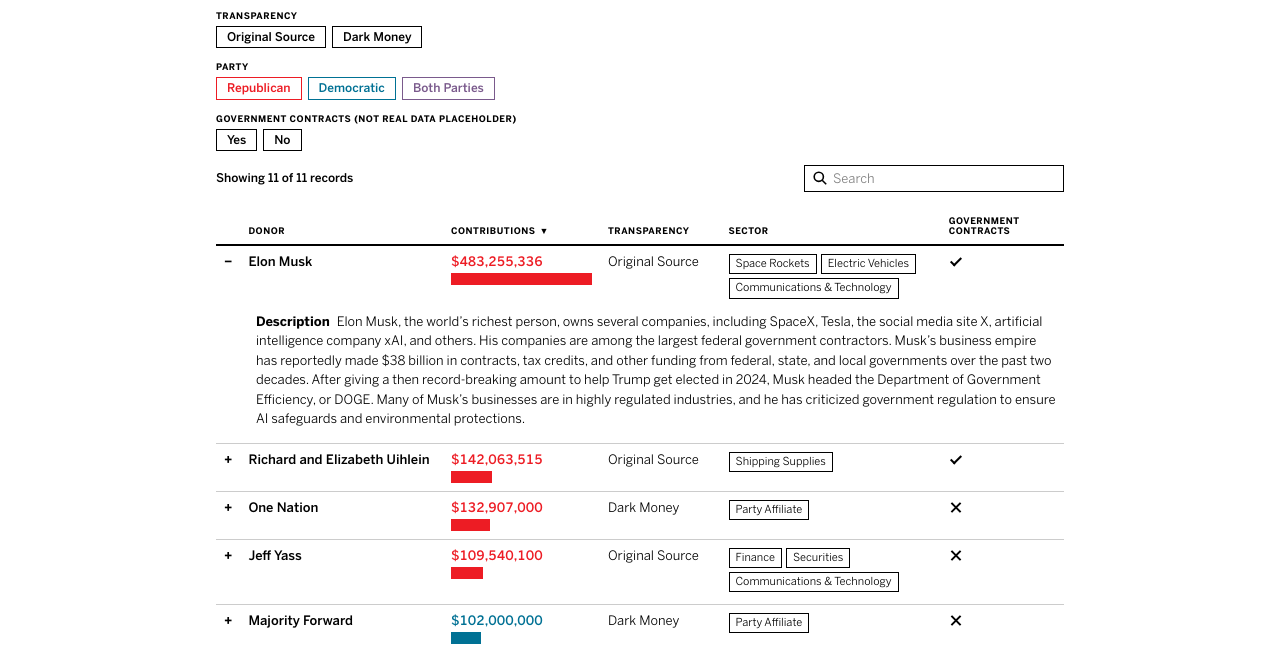
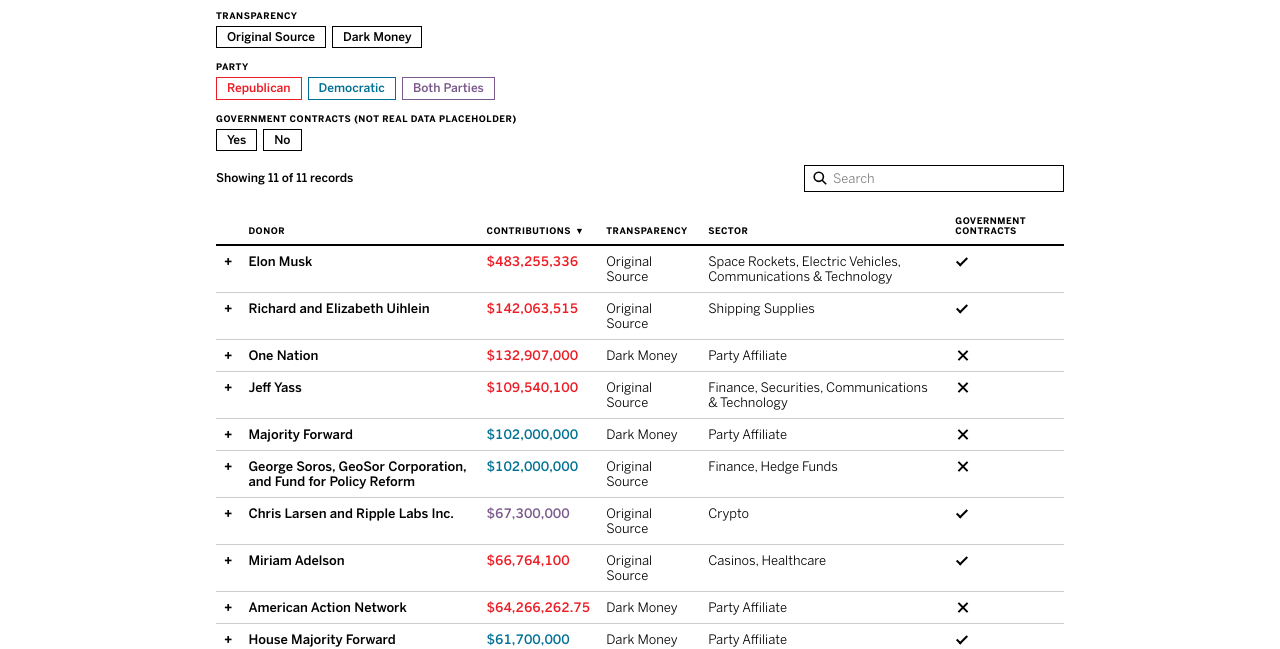
Before and after one commit to zhangj-brennan/mip_top_100_2026, a plain HTML site: page index.html in a window 1280 px wide. Shown: the part 158-807 px from the top of the page. Drawn offline with Linux system fonts and the light colour scheme.

Commit message:
Collapse rows by default, drop contribution bars, show sectors as comma-separated text
Co-Authored-By: Claude Opus 5.5 <noreply@anthropic.com>

```diff
--- a/index.html
+++ b/index.html
@@ -79,7 +79,7 @@ function highlight(text, q) {
 const partyClass = v => /repub/i.test(v) ? "republican" : /democ/i.test(v) ? "democratic" : "both";
 
 /* ---------- State ---------- */
-let DATA = [], COLUMNS = [], MAX_AMOUNT = 0;
+let DATA = [], COLUMNS = [];
 let sortKey = null, sortDir = 1, query = "";
 const openRows = new Set();
 
@@ -125,12 +125,12 @@ function cellValue(r, col) {
 function renderCell(r, col) {
   const label = esc(col.label);
   if (col.type === "money") {
-    /* Amount in the donor's party color, with a bar scaled to the largest amount in the CSV */
-    const n = cellValue(r, col), pct = MAX_AMOUNT ? (n / MAX_AMOUNT) * 100 : 0;
+    /* Amount in the donor's party color */
+    const n = cellValue(r, col);
     const cls = partyClass(r["Party Supported"] || "");
-    return `<td class="num amount ${cls}"><span class="party-name ${cls}">${money(n)}</span><span class="bar-track"><span class="bar" style="width:${pct.toFixed(2)}%"></span></span></td>`;
+    return `<td class="num amount ${cls}"><span class="party-name ${cls}">${money(n)}</span></td>`;
   }
-  if (col.type === "tags") return `<td class="stack" data-label="${label}">${r.__sectors.map(t => `<span class="tag">${highlight(t, query)}</span>`).join("")}</td>`;
+  if (col.type === "tags") return `<td class="stack" data-label="${label}">${r.__sectors.map(t => highlight(t, query)).join(", ")}</td>`;
   if (col.type === "party") {
     const v = r[col.key], cls = partyClass(v);
     return `<td class="stack party" data-label="${label}"><span class="party-name ${cls}">${highlight(v, query)}</span></td>`;
@@ -242,13 +242,7 @@ fetch(encodeURI(CSV_FILE), { cache: "no-cache" })
     if (CHECK_PLACEHOLDER) assignPlaceholderContracts(DATA);
     COLUMNS = buildColumns(Object.keys(DATA[0] || {}).filter(k => !k.startsWith("__")), DATA); /* "__" fields are internal, not CSV columns */
     const moneyCol = COLUMNS.find(c => c.type === "money");
-    MAX_AMOUNT = moneyCol ? Math.max(0, ...DATA.map(r => cellValue(r, moneyCol))) : 0;
     if (moneyCol) { sortKey = moneyCol.key; sortDir = -1; } /* open sorted by amount, most to least */
-    /* Open the description of the first donor shown (the largest amount) */
-    const first = moneyCol
-      ? DATA.reduce((best, r) => cellValue(r, moneyCol) > cellValue(best, moneyCol) ? r : best, DATA[0])
-      : DATA[0];
-    if (first) openRows.add(DATA.indexOf(first));
     renderFilters();
     render();
   })
--- a/style.css
+++ b/style.css
@@ -165,13 +165,7 @@ th.num { text-align: left; }
 
 .num { text-align: left; font-variant-numeric: tabular-nums; white-space: nowrap; }
 
-/* Contributions: party-colored amount with a proportional bar underneath */
-td.amount { min-width: 130px; }
-.bar-track { display: block; height: 12px; margin-top: 4px; }
-.bar { display: block; height: 100%; }
-td.amount.republican .bar { background: var(--red); }
-td.amount.democratic .bar { background: var(--blue); }
-td.amount.both .bar { background: var(--both); }
+/* Contributions: amount in the donor's party color */
 
 td.donor { font-family: "BentonMedium"; }
 
@@ -181,14 +175,6 @@ td.donor { font-family: "BentonMedium"; }
 .party-name.democratic { color: var(--blue); }
 .party-name.both { color: var(--both); }
 
-.tag {
-  display: inline-block;
-  margin: 0 4px 4px 0;
-  padding: 2px 6px;
-  border: 1px solid #000;
-  font-size: 11px;
-  line-height: 1.3;
-}
 
 /* Expandable description row */
 tr.main { cursor: pointer; }
```
